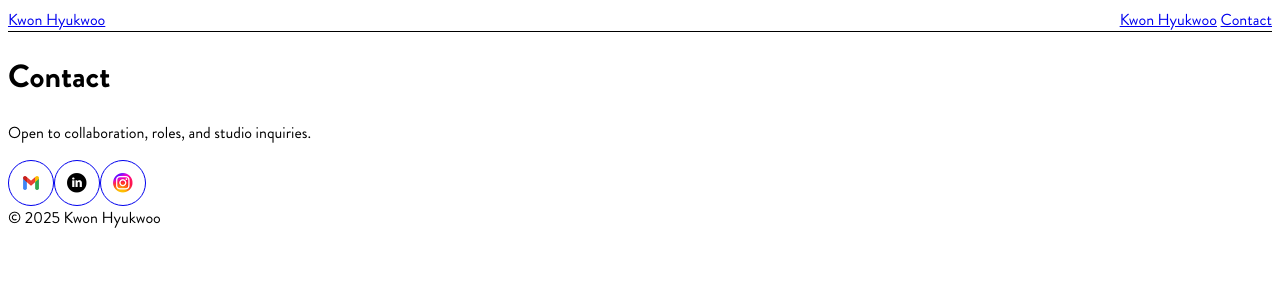
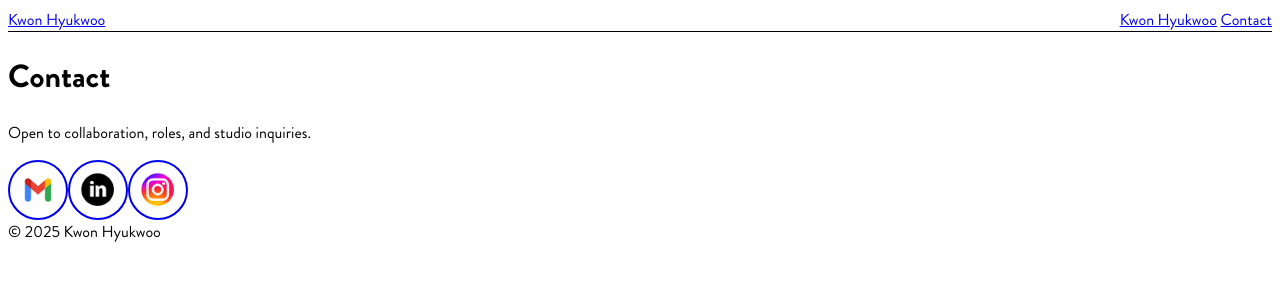
Before and after one commit to lyankwon808/portfolio, a Next.js app: page /contact in a window 1280 px wide. Shown: the top 300 px of the page. Built offline with nearby package versions, Linux system fonts and the light colour scheme.

Commit message:
feat(contact): PNG 아이콘 + 타입 정리

```diff
--- a/app/components/ContactMenu.tsx
+++ b/app/components/ContactMenu.tsx
@@ -4,78 +4,46 @@ import Image from "next/image";
 import site from "@/lib/site";
 
 type IconLinkProps = {
-  href: string;
-  label: string;
-  src: string;     // /public 기준 경로 (/icons/...)
-  size?: number;   // 버튼 지름
-  icon?: number;   // 아이콘 픽셀 크기
-  newTab?: boolean;
+  href: string;         // 이동할 URL
+  label: string;        // 접근성용 라벨
+  src: string;          // /public 기준 아이콘 경로
+  size?: number;        // 아이콘 크기(px)
 };
 
-function IconLink({
-  href,
-  label,
-  src,
-  size = 44,
-  icon = 24,
-  newTab = true,
-}: IconLinkProps) {
+function IconLink({ href, label, src, size = 40 }: IconLinkProps) {
   return (
     <a
       href={href}
-      {...(newTab ? { target: "_blank", rel: "noopener noreferrer" } : {})}
+      target="_blank"
+      rel="noopener noreferrer"
       aria-label={label}
-      className="
-        group inline-flex items-center justify-center
-        rounded-full border border-neutral-300
-        hover:border-purple-600 hover:bg-purple-50
-        transition-colors
-      "
-      style={{ width: size, height: size }}
+      className="inline-flex items-center justify-center rounded-full border-2
+                 border-purple-600/60 hover:border-purple-700/80 transition
+                 size-[56px] bg-white/85 shadow-sm"
     >
-      <span className="sr-only">{label}</span>
       <Image
-        src={src}             // 예: "/icons/email@2x.png"
-        alt=""
-        width={icon}
-        height={icon}
-        // PNG가 또렷하게 보이도록(가능한 브라우저에서)
-        style={{ imageRendering: "crisp-edges" as any }}
+        src={src}
+        alt={label}
+        width={size}
+        height={size}
+        className="object-contain"
+        priority={false}
       />
     </a>
   );
 }
 
 export default function ContactMenu() {
-  // 기본 메일앱 열기(간단/확실)
-  const emailHref = `mailto:${site.email}?subject=${encodeURIComponent(
-    "Portfolio inquiry"
-  )}`;
+  const mailto = `mailto:${site.email}?subject=${encodeURIComponent("Portfolio inquiry")}`;
 
   return (
-    <div className="mt-4 flex items-center gap-8">
-      <IconLink
-        href={emailHref}
-        label="Email"
-        src="/icons/email@2x.png"
-        size={44}
-        icon={24}
-        newTab={false}
-      />
-      <IconLink
-        href={site.linkedin}
-        label="LinkedIn"
-        src="/icons/linkedin@2x.png"
-        size={44}
-        icon={24}
-      />
-      <IconLink
-        href={site.instagram}
-        label="Instagram"
-        src="/icons/instagram@2x.png"
-        size={44}
-        icon={24}
-      />
+    <div className="mt-4 flex gap-3">
+      <IconLink href={mailto} label="Email"     src="/icons/gmail@2x.png"     size={40} />
+      <IconLink href={site.linkedin} label="LinkedIn" src="/icons/linkedin@2x.png"  size={40} />
+      {/* instagram이 선택값이면 조건부 렌더링 */}
+      {site.instagram && (
+        <IconLink href={site.instagram} label="Instagram" src="/icons/instagram@2x.png" size={40} />
+      )}
     </div>
   );
 }
--- a/app/page.tsx
+++ b/app/page.tsx
@@ -100,9 +100,9 @@ export default function Home() {
       </section>
 
       {/* Contact (아이콘 버튼) */}
-      <section id="contact" className="mt-12">
-        <ContactMenu />
-      </section>
+      <section id="contact" className="relative z-50 mt-12">
+  <ContactMenu />
+</section>
     </main>
   );
 }
--- a/app/work/[slug]/ProjectViewer.tsx
+++ b/app/work/[slug]/ProjectViewer.tsx
@@ -1,6 +1,6 @@
 "use client";
 import Image from "next/image";
-import { useEffect, useRef, useState } from "react";
+import { useCallback, useEffect, useRef, useState } from "react";
 
 export default function ProjectViewer({
   slides,
@@ -12,33 +12,38 @@ export default function ProjectViewer({
   const [dir, setDir] = useState<"h" | "v">("h");
   const ref = useRef<HTMLDivElement>(null);
 
-  const scroll = (d: number) => {
-    const el = ref.current!;
+  // scroll을 안정화 (dir 변경 시에만 새로 생성)
+  const scroll = useCallback((d: number) => {
+    const el = ref.current;
+    if (!el) return; // 안전가드
+
     const amt = dir === "h" ? el.clientWidth : el.clientHeight;
     el.scrollBy({
       left: dir === "h" ? amt * d : 0,
       top: dir === "v" ? amt * d : 0,
       behavior: "smooth",
     });
-  };
+  }, [dir]);
 
   useEffect(() => {
     const onKey = (e: KeyboardEvent) => {
-      if (dir === "h" && (e.key === "ArrowRight" || e.key === "PageDown")) scroll(1);
-      if (dir === "h" && (e.key === "ArrowLeft" || e.key === "PageUp")) scroll(-1);
-      if (dir === "v" && e.key === "ArrowDown") scroll(1);
-      if (dir === "v" && e.key === "ArrowUp") scroll(-1);
+      // ← 키보드 화살표/페이지 키로 넘기기
+      if (dir === "h" && (e.key === "ArrowRight" || e.key === "PageDown")) { e.preventDefault(); scroll(1); }
+      if (dir === "h" && (e.key === "ArrowLeft"  || e.key === "PageUp"))   { e.preventDefault(); scroll(-1); }
+      if (dir === "v" &&  e.key === "ArrowDown")                           { e.preventDefault(); scroll(1); }
+      if (dir === "v" &&  e.key === "ArrowUp")                             { e.preventDefault(); scroll(-1); }
     };
+
     window.addEventListener("keydown", onKey);
     return () => window.removeEventListener("keydown", onKey);
-  }, [dir]);
+  }, [dir, scroll]); // ← scroll을 의존성에 추가
 
   return (
     <section
       ref={ref}
       className={`mt-6 relative ${
         dir === "h" ? "overflow-x-auto snap-x" : "overflow-y-auto snap-y"
-  } snap-mandatory h-[85vh] rounded-xl ring-1 ring-black/5 bg-white`}  // ← 70vh → 85vh
+      } snap-mandatory h-[85vh] rounded-xl ring-1 ring-black/5 bg-white`}
     >
       <div className={dir === "h" ? "flex h-full" : "flex flex-col min-h-full"}>
         {slides.map((src, i) => (
@@ -46,12 +51,12 @@ return (
             key={i}
             className={`${
               dir === "h" ? "min-w-full h-full" : "w-full min-h-full"
-          } flex items-center justify-center snap-center p-2`}              // ⬅️ p-4 → p-2 (여백 줄이기)
+            } flex items-center justify-center snap-center p-2`}
           >
             <Image
               src={src}
               alt={`${title} ${i + 1}`}
-            width={1800}             // ⬅️ 약간 여유롭게
+              width={1800}
               height={1200}
               className="max-w-full max-h-full object-contain"
               sizes="100vw"
@@ -60,16 +65,32 @@ return (
           </div>
         ))}
       </div>
+
+      {/* 좌우 네비게이션 버튼 */}
       <div className="absolute inset-0 flex items-center justify-between px-2 pointer-events-none">
-        <button onClick={() => scroll(-1)} className="pointer-events-auto px-3 py-2 bg-white/70 rounded-full">
+        <button
+          onClick={() => scroll(-1)}
+          className="pointer-events-auto px-3 py-2 bg-white/70 rounded-full"
+          aria-label="Previous"
+        >
           ‹
         </button>
-        <button onClick={() => scroll(1)} className="pointer-events-auto px-3 py-2 bg-white/70 rounded-full">
+        <button
+          onClick={() => scroll(1)}
+          className="pointer-events-auto px-3 py-2 bg-white/70 rounded-full"
+          aria-label="Next"
+        >
           ›
         </button>
       </div>
+
+      {/* 방향 토글 */}
       <div className="absolute top-2 right-2">
-        <button onClick={() => setDir(dir === "h" ? "v" : "h")} className="border rounded-full px-3 py-1 text-xs bg-white/80">
+        <button
+          onClick={() => setDir(dir === "h" ? "v" : "h")}
+          className="border rounded-full px-3 py-1 text-xs bg-white/80"
+          aria-label="Toggle orientation"
+        >
           {dir === "h" ? "↕ Vertical" : "⟷ Horizontal"}
         </button>
       </div>
--- a/lib/site.ts
+++ b/lib/site.ts
@@ -2,16 +2,15 @@
 export type Site = {
   name: string;
   email: string;
-  linkedin: string;
-  instagram?: string;
+  linkedin: string;   // ← ? 제거
+  instagram?: string;  // ← ? 제거
 };
 
 const site: Site = {
   name: "Kwon Hyukwoo",
   email: "lyankwon808@gmail.com",
   linkedin: "https://www.linkedin.com/in/hyukwoo-leon-kwon-33190161/",
-  instagram: "https://www.instagram.com/leon_h_kwon", // ← 여기!
+  instagram: "https://instagram.com/leon_h_kwon",
 };
 
-export { site };
 export default site;
```
Also changed, not shown: public/icons/gmail@2x.png (renamed from public/icons/email@2x.png). Lines whose indentation alone changed are shown as unchanged.
